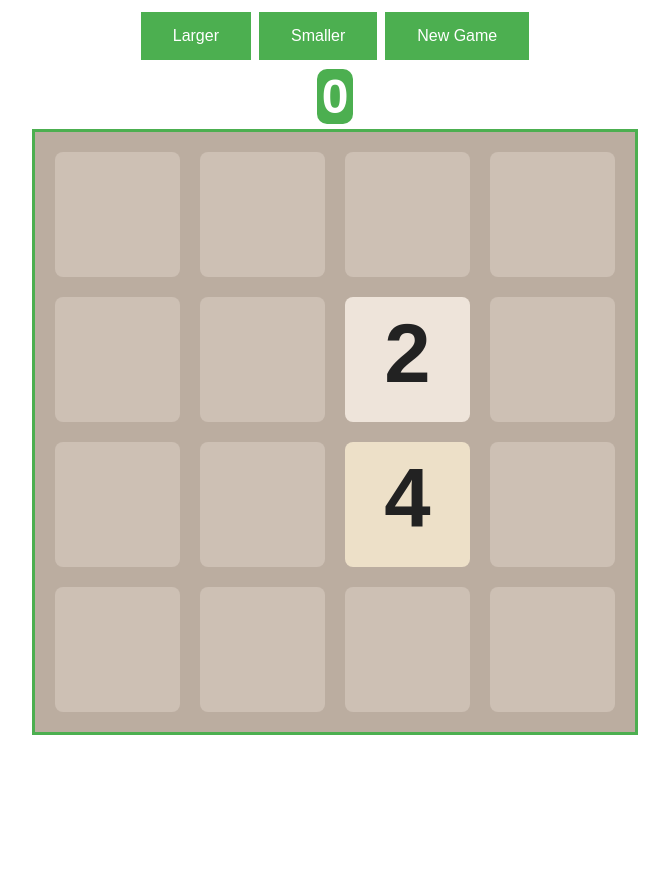
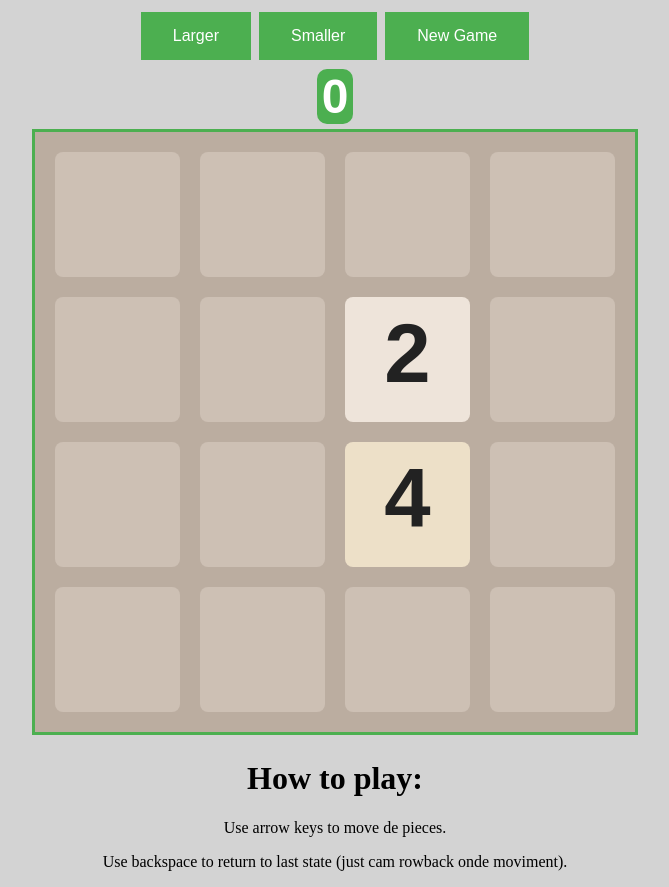
Before and after one commit to VoidSeeder/VoidSeeder.github.io, a plain HTML site: page 2048/game.html in a window 1280 px wide. Shown: the whole page, without its empty margins (305-974 px from the left). Before the commit the page ends 800 px from the top, so only its background shows below. Drawn offline with Linux system fonts and the light colour scheme.

Commit message:
adicionado how to play e mudança no keyboardListiner para evitar que a pagina role ao usar as setas

```diff
--- a/2048/game.css
+++ b/2048/game.css
@@ -1,3 +1,7 @@
+body {
+	background-color: lightgray;
+}
+
 div {
 	text-align: center;
 }
--- a/2048/game.html
+++ b/2048/game.html
@@ -20,6 +20,11 @@
 	</div>
 	<div class="game">
 		<canvas id="gameScreen" width="600" height="600"></canvas>
+	</div>
+	<div class="howToPlay">
+		<h1 id="howToPlay">How to play:</h1>
+		<p>Use arrow keys to move de pieces.</p>
+		<p>Use backspace to return to last state (just cam rowback onde moviment).</p>
 	</div>
 
 	<script type="module">
@@ -68,9 +73,6 @@
 			const keyboardListner = newKeyboardListner();
 
 			function newTableSize(newSize) {
-				//const printSize = windowInput.document.getElementById("tableSizeOutput");
-				//printSize.innerText = `${newSize}x${newSize}`;
-
 				gameState.resize(newSize);
 			}
 
--- a/2048/keyboard.js
+++ b/2048/keyboard.js
@@ -38,6 +38,7 @@ export default function newKeyboardListner() {
 		}
 
 		if (acceptedKeys[key]) {
+			event.preventDefault();
 			acceptedKeys[key]();
 		}
 	}
```
